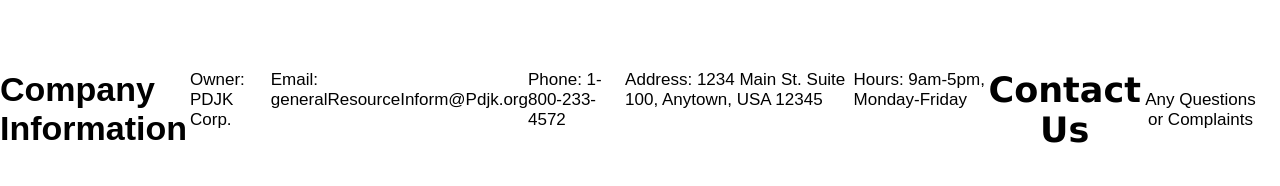
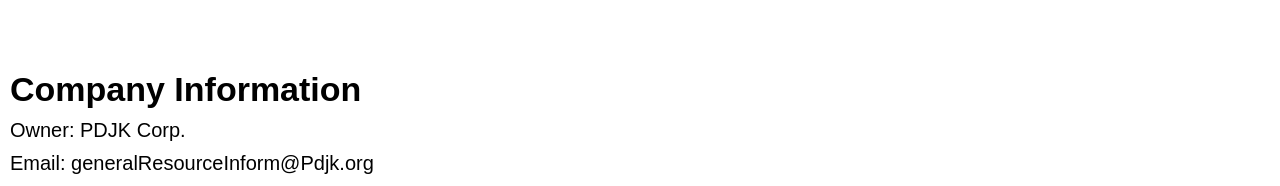
Before and after one commit to dwalley606/auctioneer, a React (Vite) app in the folder client/: page /contact in a window 1280 px wide. Shown: the part 613-799 px from the top of the page. Built offline with nearby package versions, Linux system fonts and the light colour scheme; no server answers.

Commit message:
working and changing file names

```diff
--- a/client/src/pages/css/contact.css
+++ b/client/src/pages/css/contact.css
@@ -1,7 +1,10 @@
 .contact-menu {
   display: flex;
   justify-content: center;
-  margin-top: 20px;
+  margin-top: 10px;
+  margin-inline-start: 10px;
+flex-direction: column;
+margin-bottom: 10px;
 }
 
 .contact-menu a {
@@ -11,6 +14,12 @@
   text-decoration: none;
 }
 
+.contact-menu p {
+  margin-top: 10px;
+  font-size: 20px;
+  color: black;
+  text-decoration: none;
+}
 .contact-menu a:hover {
   color: #ccc;
 }
@@ -21,7 +30,6 @@
 
 .contact-container {
   display: flex;
-  flex-direction: column;
   align-items: center;
   background-color: #f5f5f5;
   padding: 20px;
--- a/package.json
+++ b/package.json
@@ -17,6 +17,7 @@
     "concurrently": "^8.2.2"
   },
   "dependencies": {
-    "apollo-server-express": "^3.13.0"
+    "apollo-server-express": "^3.13.0",
+    "graphql-request": "^7.1.0"
   }
 }
```
Also changed, not shown: client/src/pages/contact.jsx (line endings or trailing spaces), client/src/pages/css/categories.css (renamed from client/src/pages/css/catergories.css).
